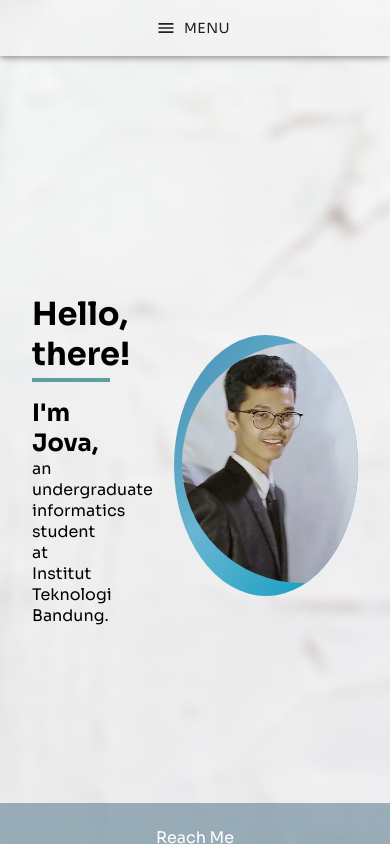
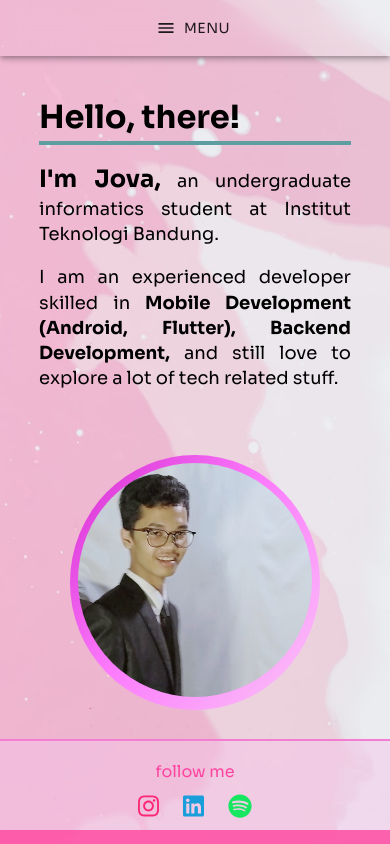
Before and after one commit to jovaandres/portoblmjd, a React (Create React App) app: page / in a window 390 px wide. Built offline with nearby package versions, Linux system fonts and the light colour scheme.

Commit message:
new design

```diff
--- a/src/Components/Footer/Footer.jsx
+++ b/src/Components/Footer/Footer.jsx
@@ -7,21 +7,21 @@ export const Footer = () => {
     return (
         <footer>
             <div>
-                Reach Me
+                follow me
             </div>
             <div>
                 <IconButton href="https://www.instagram.com/jov.andrs/" target="_blank" rel="noreferer">
-                    <i class="fab fa-instagram"></i>
+                    <i style={{ color: '#f16d' }} class="fab fa-instagram"></i>
                 </IconButton>
                 <IconButton href="https://www.linkedin.com/in/jova-andres-riski-b0b232200/" target="_blank" rel="noreferer">
-                    <i class="fab fa-linkedin"></i>
+                    <i style={{ color: '#1a9ddb' }} class="fab fa-linkedin"></i>
                 </IconButton>
                 <IconButton href="https://open.spotify.com/user/389di68eunjgi5z3q680y7y87" target="_blank" rel="noreferer">
-                    <i class="fab fa-spotify"></i>
+                    <i style={{ color: '#17e660' }} class="fab fa-spotify"></i>
                 </IconButton>
             </div>
             <div className="credit">
-                <p>&copy; 2021 by Jova Andreas</p>
+                <p>&copy; 2021 by jova andreas</p>
             </div>
         </footer>
     )
--- a/src/Components/Footer/Footer.scss
+++ b/src/Components/Footer/Footer.scss
@@ -1,15 +1,19 @@
 footer {
     width: 100%;
     display: flex;
-    justify-content: center;
     text-align: center;
     flex-direction: column;
-    padding-top: 24px;
-    background-color: rgba(98, 131, 149, 0.6);
-    color: white;
+    padding-top: 20px;
+    border-top: 2px solid #f37dd0;
+    background-color: rgba(246, 198, 234, 0.5);
+    color: #FF449F;
 
     .credit {
         height: auto;
-        background-color: rgba(43, 68, 82, 0.3);
+        background-color: rgba(255, 68, 159, 0.8);
+
+        p {
+            color: wheat;
+        }
     }
 }
--- a/src/Components/Navbar/Navbar.jsx
+++ b/src/Components/Navbar/Navbar.jsx
@@ -10,7 +10,7 @@ import "./Navbar.scss";
 
 const useStyles = makeStyles((theme) => ({
     root: {
-        backdropFilter: 'blur(15px)'
+        backdropFilter: 'blur(12px)',
     },
     menuButton: {
         alignSelf: 'center'
@@ -19,7 +19,13 @@ const useStyles = makeStyles((theme) => ({
         flexGrow: 1,
     },
     paper: {
-        background: "rgba(203, 203, 188, 0.9)"
+        background: "rgba(240, 143, 192, 0.9)",
+    },
+    text: {
+        color: "white",
+    },
+    icon: {
+        color: "white",
     }
 }));
 
@@ -54,8 +60,8 @@ export const Navbar = () => {
                     <Drawer anchor="top" open={drawer} onClose={closeDrawer} classes={{ paper: classes.paper }}>
                         {mainRoutes.map((d) => (
                             <ListItem button component={NavLink} to={d.path} key={d.path}>
-                        <ListItemIcon>{<d.icon />}</ListItemIcon>
-                        <ListItemText>{d.label}</ListItemText>
+                                <ListItemIcon className={classes.icon}>{<d.icon />}</ListItemIcon>
+                                <ListItemText classes={{ primary: classes.text }}>{d.label}</ListItemText>
                             </ListItem>
                         ))}
                     </Drawer>
--- a/src/Components/Navbar/Navbar.scss
+++ b/src/Components/Navbar/Navbar.scss
@@ -73,3 +73,7 @@ nav {
         }
     }
 }
+
+ListItemText {
+    color: beige;
+}
--- a/src/Layout/Layout.scss
+++ b/src/Layout/Layout.scss
@@ -12,5 +12,10 @@ html, body, .root {
 }
 
 body {
-    background: url("../Images/background.jpg");
+    position: relative;
+    background: url("../Images/background.jpg") no-repeat center center fixed;
+    background-size: cover;
+    -webkit-background-size: cover;
+    -moz-background-size: cover;
+    -o-background-size: cover;
 }
--- a/src/Pages/Education/Education.jsx
+++ b/src/Pages/Education/Education.jsx
@@ -6,11 +6,14 @@ export const Education = () => {
         <Layout>
             <div style={{
                 display: 'flex',
+                flexDirection: 'column',
                 justifyContent: 'center',
                 alignItems: 'center',
                 height: '90vh'
             }}>
                 <h1>Education</h1>
+                <p>I haven't had time to complete this page.</p>
+                <p style={{ textAlign: 'center' }}>Cheer me up if you want to see this page finished :v</p>
             </div>
         </Layout>
     );
--- a/src/Pages/Experience/Experience.jsx
+++ b/src/Pages/Experience/Experience.jsx
@@ -6,11 +6,14 @@ export const Experience = () => {
         <Layout>
             <div style={{
                 display: 'flex',
+                flexDirection: 'column',
                 justifyContent: 'center',
                 alignItems: 'center',
                 height: '90vh'
             }}>
                 <h1>Experience</h1>
+                <p>I haven't had time to complete this page.</p>
+                <p style={{ textAlign: 'center' }}>Cheer me up if you want to see this page finished :v</p>
             </div>
         </Layout>
     );
--- a/src/Pages/General/General.jsx
+++ b/src/Pages/General/General.jsx
@@ -6,17 +6,22 @@ import image from '../../Images/jova.jpg'
 export const General = () => {
     return (
         <Layout>
-            <div style={{
-                display: 'flex',
-                justifyContent: 'space-evenly',
-                alignItems: 'center',
-                margin: '8rem 0 0 0',
-                height: '80vh'
-            }}>
-                <div className="container-1">
-                    <h1>Hello, there!</h1>
-                    <div className="underline"></div>
-                    <p><b>I'm Jova,</b> an undergraduate informatics student at Institut Teknologi Bandung.</p>
+            <div className="container">
+                <div className="flip-box">
+                    <div className="flip-box-inner">
+                        <div className="container-1">
+                            <h1>Hello, there!</h1>
+                            <div className="underline"></div>
+                            <p><b>I'm Jova,</b> an undergraduate informatics student at Institut Teknologi Bandung.</p>
+                            <p>I am an experienced developer skilled in <strong>Mobile Development (Android, Flutter), Backend Development,</strong> and still love to explore a lot of tech related stuff.</p>
+                        </div>
+                        <div className="container-1-back">
+                            <h1>Nothing, here!</h1>
+                            <div className="underline"></div>
+                            <p>I don't know why, but I love the pink color palette.</p>
+                            <p><strong>Let me know if you like it too!</strong></p>
+                        </div>
+                    </div>
                 </div>
                 <div className="container-2">
                     <img src={image} alt="Jova" />
--- a/src/Pages/General/General.scss
+++ b/src/Pages/General/General.scss
@@ -5,33 +5,86 @@
     margin-bottom: 12px;
 }
 
-.container-1 {
+.container {
+    display: flex;
+    flex-direction: row;
+    justify-content: space-evenly;
+    align-items: center;
+    margin: 4rem 0 0 0;
+    min-height: 80vh;
+
+    .flip-box {
         margin: 1rem 2rem;
-    max-width: 20vw;
+        max-width: 24vw;
+        perspective: 1000px;
+
+        .flip-box-inner {
+            display: grid;
+            place-items: center;
+            transition: transform 0.8s;
+            transform-style: preserve-3d;
+            width: 100%;
+            height: 100%;
+            grid-template-areas: "inner-div";
+
+            .container-1, .container-1-back {
+                grid-area: inner-div;
+                backface-visibility: hidden;
+              }
+
+            .container-1-back {
+                transform: rotateY(180deg);
+              }
+
+            .container-1, .container-1-back {
                 h1 {
                     margin: 4px 0;
                 }
 
                 p {
                     text-align: justify;
-        font-size: medium;
+                    font-size: 18px;
+                    line-height: 1.4;
                     b {
                         font-size: x-large;
                     }
                 }
             }
+        }
+    }
+
+    .flip-box:hover .flip-box-inner {
+        transform: rotateY(180deg);
+      }
 
     .container-2 {
+        overflow: hidden;
         margin: 1rem 2rem;
-    overflow: hidden;
         padding: 0.5rem 0.5rem;
         background: rgb(70,142,180);
-    background: linear-gradient(129deg, rgba(70,142,180,1) 0%, rgba(105,181,210,1) 46%, rgba(0,154,190,1) 100%);
+        background: linear-gradient(129deg, #D62AD0 0%, #FB7AFC 46%, #FBC7F7 100%);
         border-radius: 50%;
         img {
-        width: 15rem;
-        height: 15rem;
+            width: 20rem;
+            height: 20rem;
             border-radius: 50%;
-        z-index: 5;
         }
     }
+}
+
+@media screen and (max-width:812px) {
+    .container {
+      flex-direction: column;
+
+      .flip-box {
+          max-width: 80vw;
+      }
+
+      .container-2 {
+          img {
+              max-width: 60vw;
+              max-height: 60vw;
+          }
+      }
+    }
+  }
--- a/src/Pages/License/License.jsx
+++ b/src/Pages/License/License.jsx
@@ -6,11 +6,14 @@ export const License = () => {
         <Layout>
             <div style={{
                 display: 'flex',
+                flexDirection: 'column',
                 justifyContent: 'center',
                 alignItems: 'center',
                 height: '90vh'
             }}>
                 <h1>License</h1>
+                <p>I haven't had time to complete this page.</p>
+                <p style={{ textAlign: 'center' }}>Cheer me up if you want to see this page finished :v</p>
             </div>
         </Layout>
     );
--- a/src/Pages/Misc/Misc.jsx
+++ b/src/Pages/Misc/Misc.jsx
@@ -6,11 +6,14 @@ export const Misc = () => {
         <Layout>
             <div style={{
                 display: 'flex',
+                flexDirection: 'column',
                 justifyContent: 'center',
                 alignItems: 'center',
                 height: '90vh'
             }}>
                 <h1>Misc</h1>
+                <p>I haven't had time to complete this page.</p>
+                <p style={{ textAlign: 'center' }}>Cheer me up if you want to see this page finished :v</p>
             </div>
         </Layout>
     );
```
Also changed, not shown: src/Images/background.jpg. Lines whose indentation alone changed are shown as unchanged.
